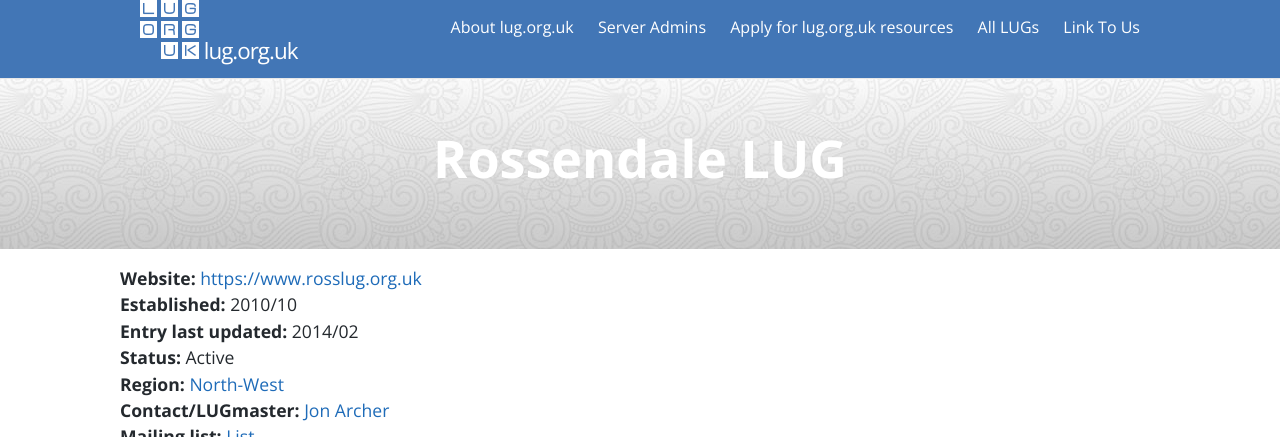
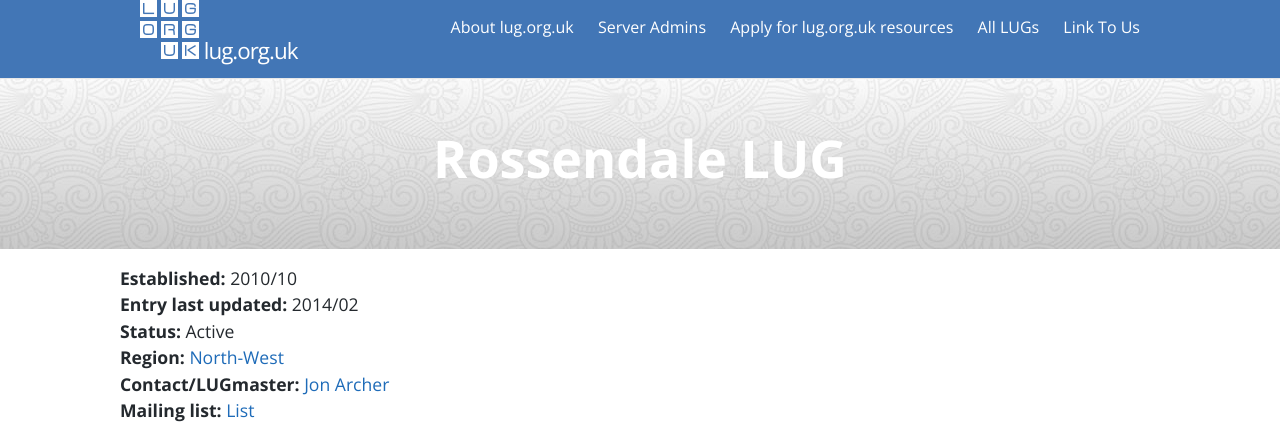
Before and after one commit to lugorguk/lug.org.uk-website, a Jekyll site: the page built from _posts/0000-01-01-Rossendale LUG.md, in a window 1280 px wide, cut to the strip 0-437 px from the top of the page. Built offline with Jekyll 4.4.1, drawn with Linux system fonts in a browser that asks for light colours; some of the changed lines change nothing that is shown.

Commit message:
Website removed
Domain no longer registered

```diff
--- a/_posts/0000-01-01-Rossendale LUG.md
+++ b/_posts/0000-01-01-Rossendale LUG.md
@@ -1,7 +1,6 @@
 ---
 layout: lug
 title: Rossendale LUG
-website: https://www.rosslug.org.uk
 established_date: 2010/10
 status: Active
 last_update: 02/2014
```
